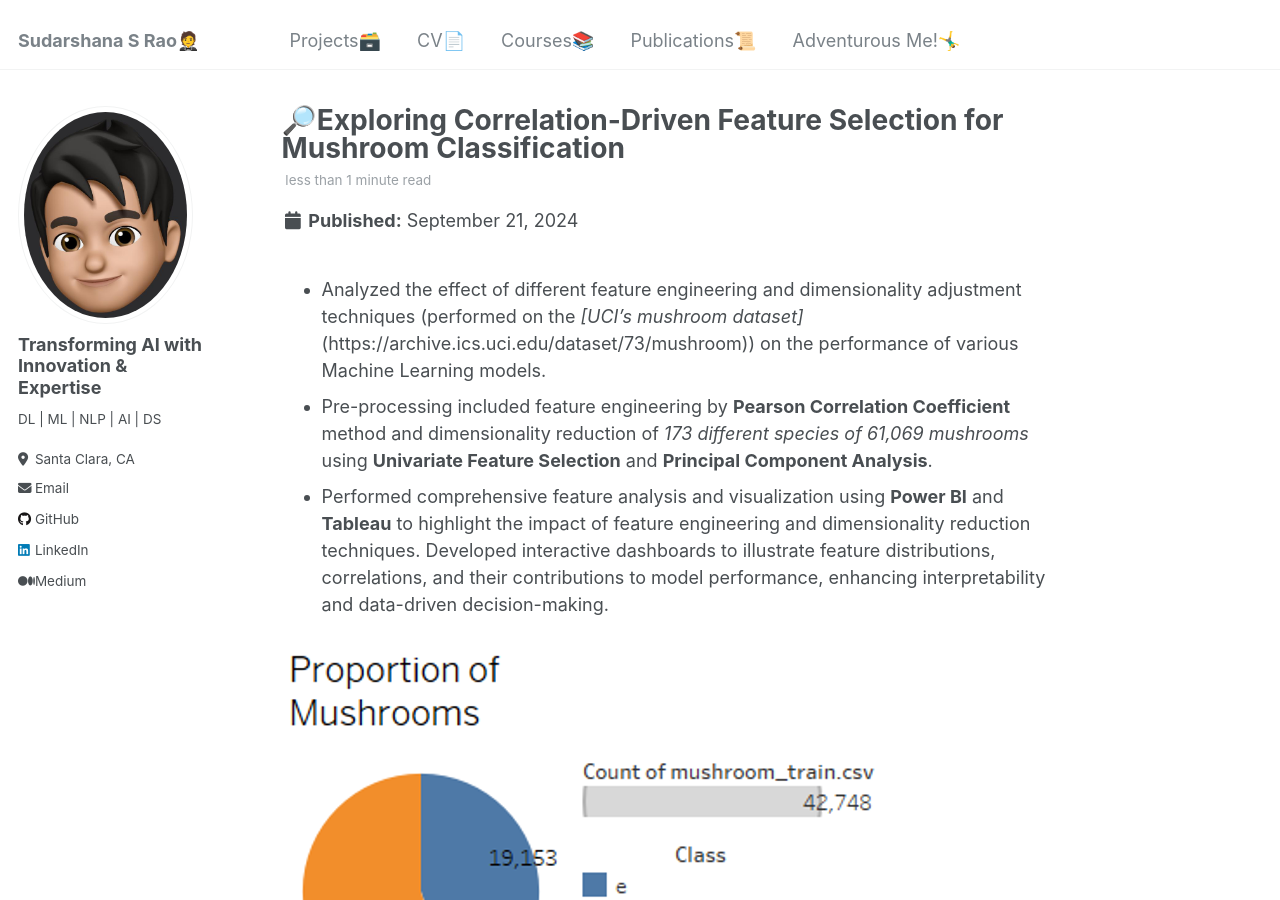
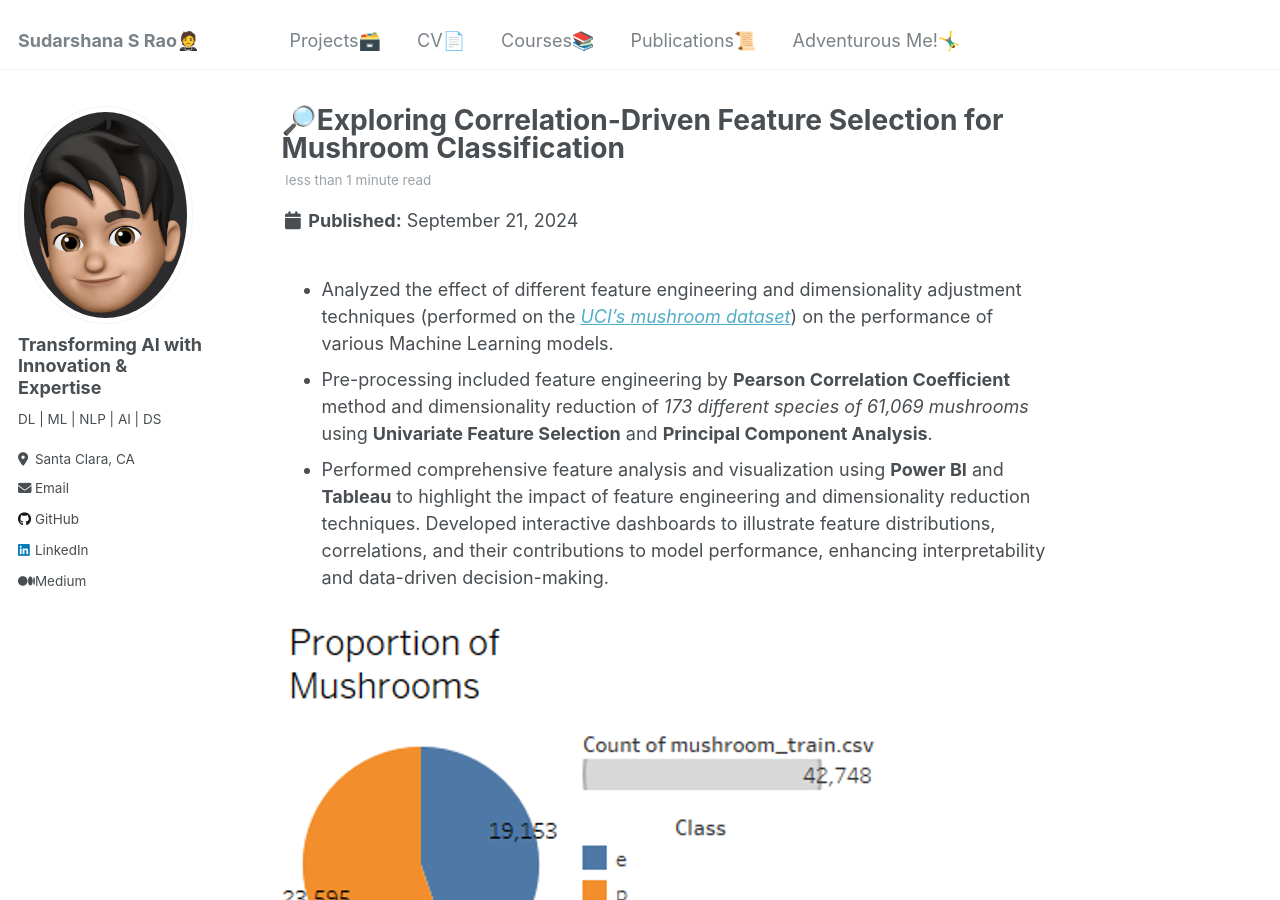
Before and after one commit to SudarshanaSRao/SudarshanaSRao.github.io, a Jekyll site: the page built from _portfolio/portfolio-8.md, in a window 1280 px wide and 900 px high. Built offline with Jekyll 4.4.1, drawn with Linux system fonts in a browser that asks for light colours.

Commit message:
Update portfolio-8.md

```diff
--- a/_portfolio/portfolio-8.md
+++ b/_portfolio/portfolio-8.md
@@ -4,7 +4,7 @@ excerpt: '<br><img src="/images/chi_scores_.png" height="500"  width="500">'
 collection: portfolio
 ---
 
-* Analyzed the effect of different feature engineering and dimensionality adjustment techniques (performed on the _[UCI's mushroom dataset]_(https://archive.ics.uci.edu/dataset/73/mushroom)) on the performance of various Machine Learning models.
+* Analyzed the effect of different feature engineering and dimensionality adjustment techniques (performed on the [_UCI's mushroom dataset_](https://archive.ics.uci.edu/dataset/73/mushroom)) on the performance of various Machine Learning models.
 * Pre-processing included feature engineering by **Pearson Correlation Coefficient** method and dimensionality reduction of _173 different species of 61,069 mushrooms_ using **Univariate Feature Selection** and **Principal Component Analysis**.
 * Performed comprehensive feature analysis and visualization using **Power BI** and **Tableau** to highlight the impact of feature engineering and dimensionality reduction techniques. Developed interactive dashboards to illustrate feature distributions, correlations, and their contributions to model performance, enhancing interpretability and data-driven decision-making.
 
```
